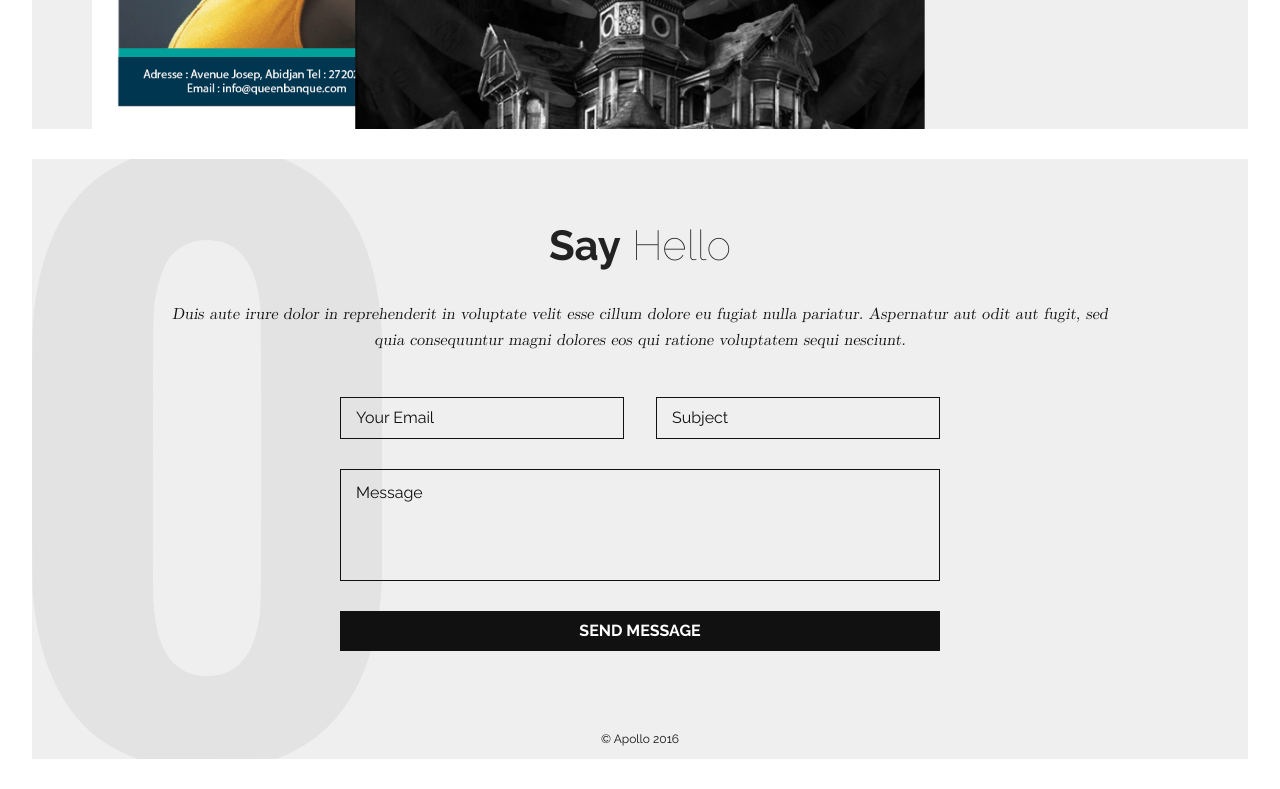
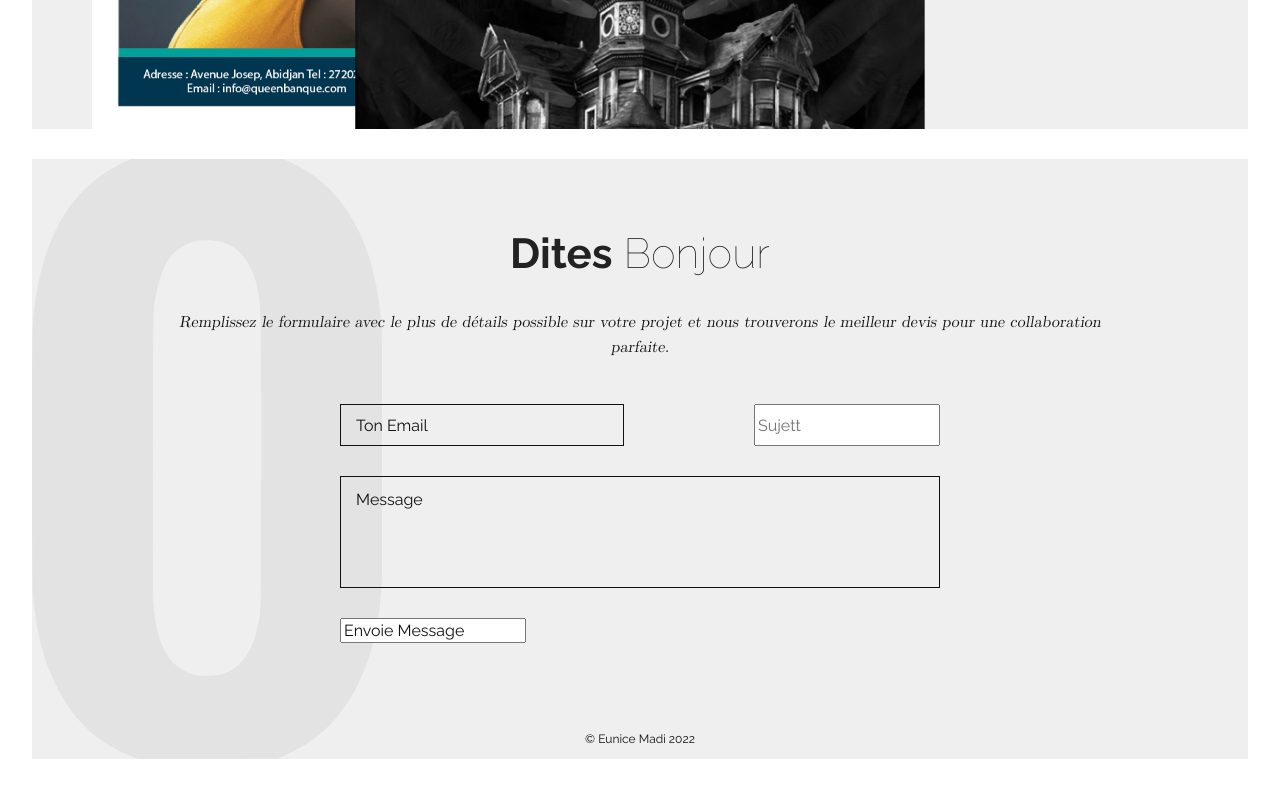
Before and after one commit to EuniceMadi/eunicemadi.github.io, a plain HTML site: page index.html in a window 1280 px wide. Shown: the part 1131-1920 px from the top of the page. Drawn offline with nearby package versions, Linux system fonts and the light colour scheme; files whose address does not match are found by name.

Commit message:
Update index.html

```diff
--- a/index.html
+++ b/index.html
@@ -46,17 +46,17 @@
 </svg>
       <div class="wrapper">
         <div class="blurb">
-          <h2><strong>Say</strong> Hello</h2>
-          <p>Duis aute irure dolor in reprehenderit in voluptate velit esse cillum dolore eu fugiat nulla pariatur. Aspernatur aut odit aut fugit, sed quia consequuntur magni dolores eos qui ratione voluptatem sequi nesciunt.</p>
+          <h2><strong>Dites</strong> Bonjour</h2>
+          <p>Remplissez le formulaire avec le plus de détails possible sur votre projet et nous trouverons le meilleur devis pour une collaboration parfaite.</p>
         </div>
         <form>
-          <input type="email" placeholder="Your Email">
-          <input type="text" placeholder="Subject">
+          <input type="email" placeholder="Ton Email">
+          <input type="texte" placeholder="Sujett">
           <textarea placeholder="Message"></textarea>
-          <input type="submit" value="Send Message">
+          <input type="souscrire" value="Envoie Message">
         </form>
       </div>
-      <p class="copyright">&copy; Apollo 2016</p>
+      <p class="copyright">&copy; Eunice Madi 2022</p>
     </section>
     <script src="https://ajax.googleapis.com/ajax/libs/jquery/2.2.4/jquery.min.js"></script>
     <script>window.jQuery || document.write('<script src="assets/js/vendor/jquery-2.2.4.min.js"><\/script>')</script>
```
